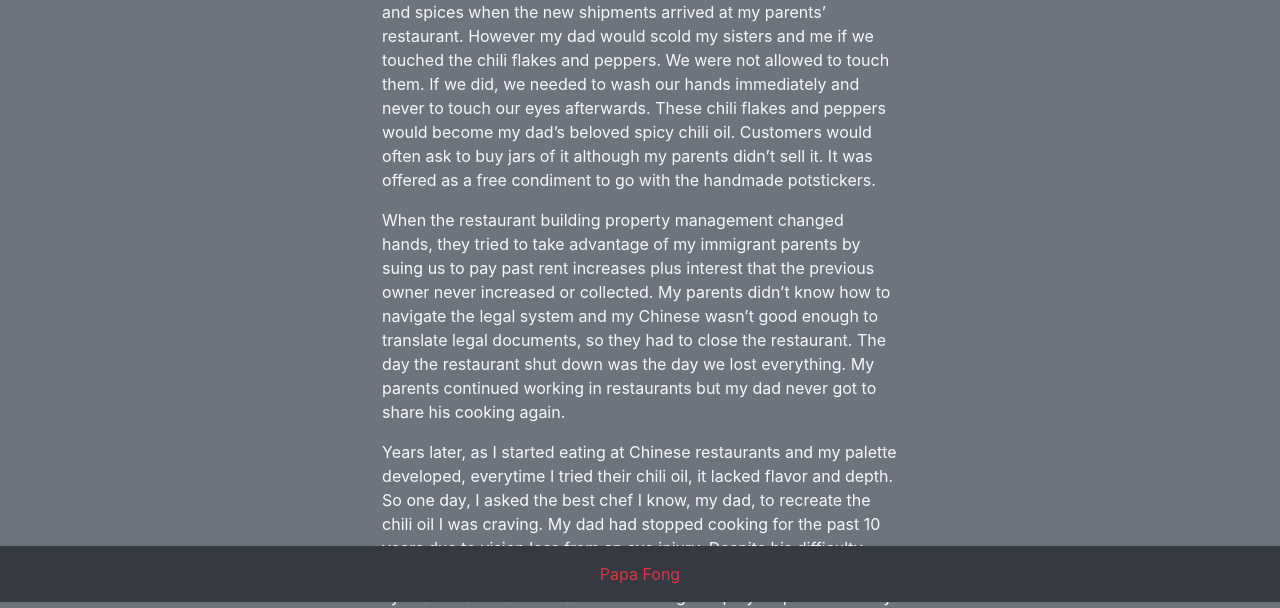
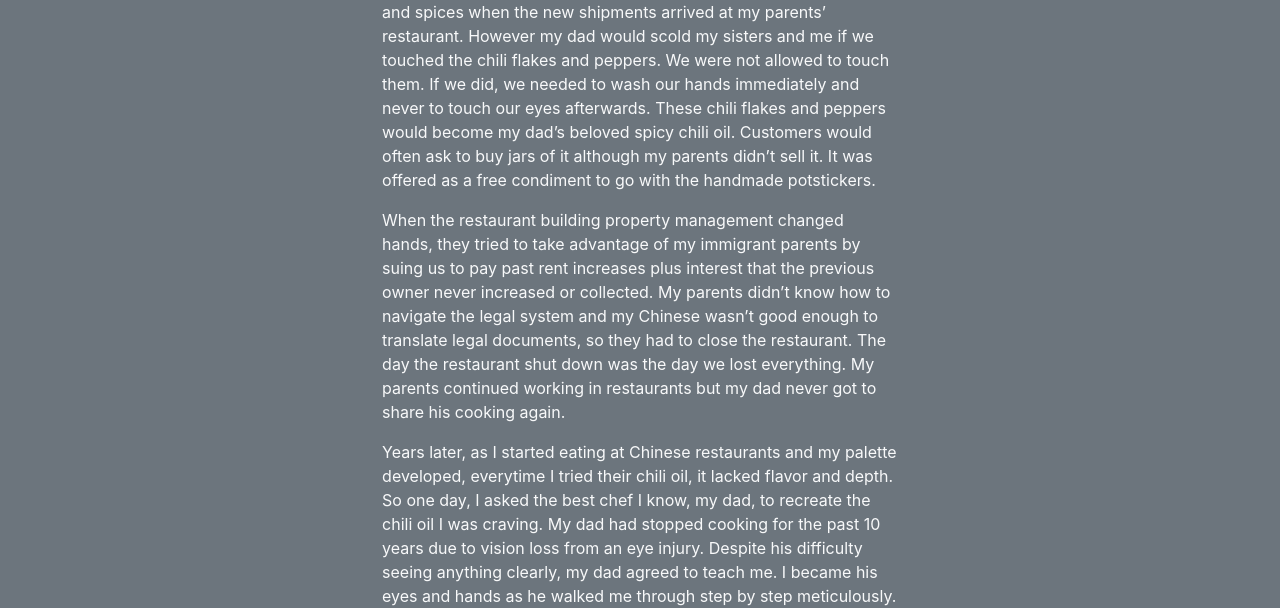
Before and after one commit to papafong/papafong.github.io, a plain HTML site: page docs/about.html in a window 1280 px wide. Shown: the part 198-806 px from the top of the page. Drawn offline with nearby package versions, Linux system fonts and the light colour scheme.

```diff
--- a/docs/about.html
+++ b/docs/about.html
@@ -57,11 +57,6 @@
   </div>
   </div>
 </main><!-- /.container -->
-<footer id="Contact" class="footer fixed-bottom mt-auto py-3 bg-dark">
-  <div class="container">
-    <span class="text-danger">Papa Fong</span>
-  </div>
-</footer>
 <script src="https://code.jquery.com/jquery-3.4.1.slim.min.js" integrity="sha384-J6qa4849blE2+poT4WnyKhv5vZF5SrPo0iEjwBvKU7imGFAV0wwj1yYfoRSJoZ+n" crossorigin="anonymous"></script>
       <script>window.jQuery || document.write('<script src="includes/bootstrap-4.4.1-dist/js/vendor/jquery.slim.min.js"><\/script>')</script><script src="includes/bootstrap-4.4.1-dist/js/bootstrap.bundle.min.js" integrity="sha384-6khuMg9gaYr5AxOqhkVIODVIvm9ynTT5J4V1cfthmT+emCG6yVmEZsRHdxlotUnm" crossorigin="anonymous"></script></body>
 </html>
```
Also changed, not shown: docs/index.html (+1 -1 lines).
